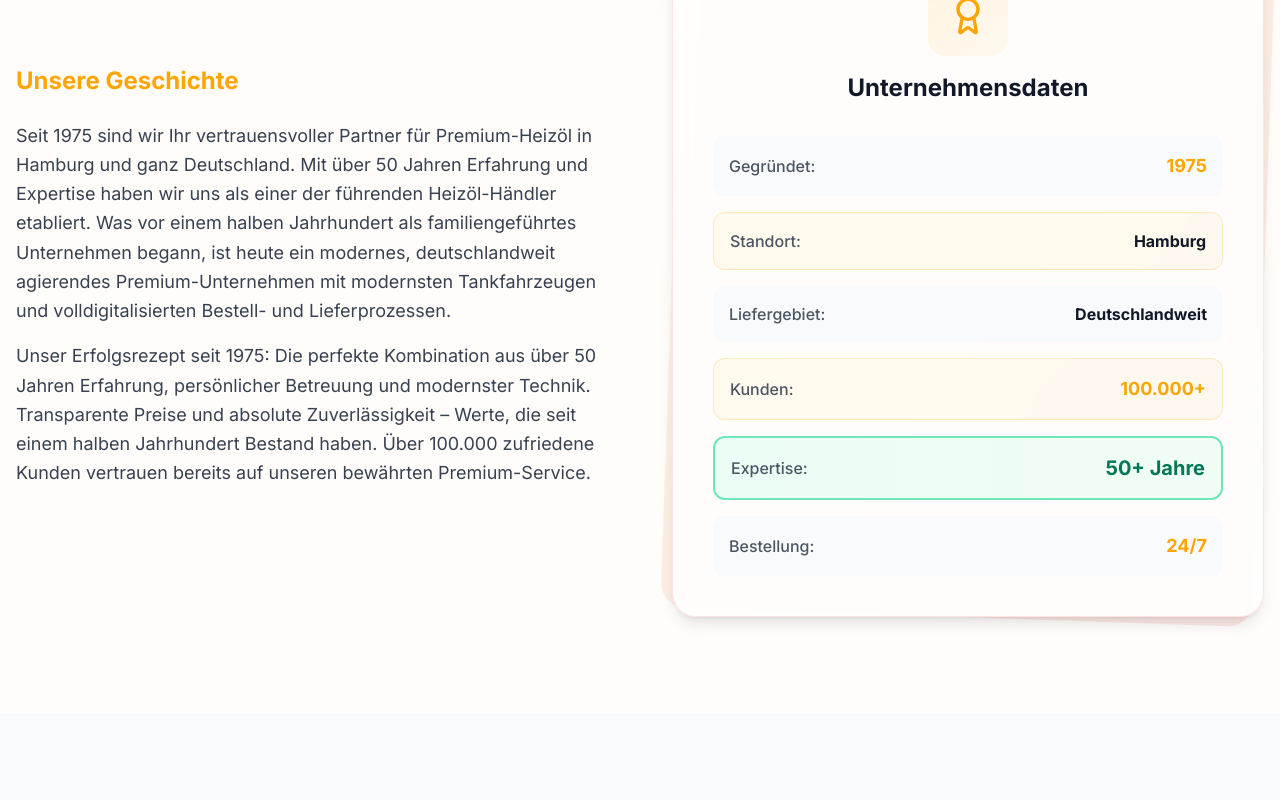
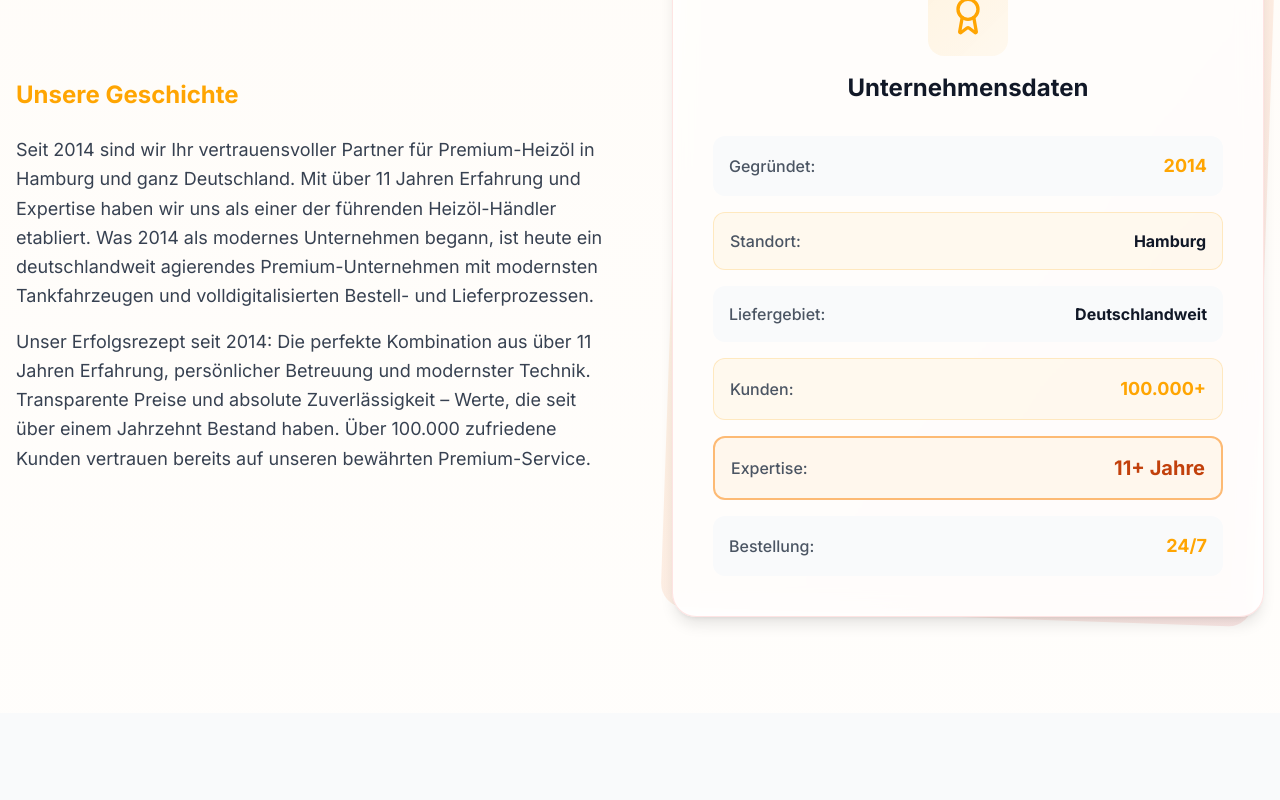
Before and after one commit to dvvvvv411/blueline-heizoel-11104, a React (Vite) app: page /ueber-uns in a window 1280 px wide. Shown: the part 760-1560 px from the top of the page. Built offline with nearby package versions, Linux system fonts and the light colour scheme.

Commit message:
Refactor: Update company founding year
Update company founding year from 1975 to 2014 across the codebase. This includes adjusting experience years and related text to reflect the new founding date. Also, corrected remaining green color references to orange in `src/pages/UeberUns.tsx`.

```diff
--- a/src/components/CompanySection.tsx
+++ b/src/components/CompanySection.tsx
@@ -87,8 +87,8 @@ const CompanySection = () => {
 
             <div className="space-y-6 text-lg text-gray-600 leading-relaxed mb-12">
               <p>
-                Seit 1975 Ihr verlässlicher Partner für Premium-Heizöl aus Hamburg.
-                Mit über 50 Jahren Erfahrung und Expertise beliefern wir Privat- und
+                Seit 2014 Ihr verlässlicher Partner für Premium-Heizöl aus Hamburg.
+                Mit über 11 Jahren Erfahrung und Expertise beliefern wir Privat- und
                 Geschäftskunden bundesweit mit erstklassigem Heizöl zu unschlagbaren Konditionen.
               </p>
 
@@ -98,9 +98,9 @@ const CompanySection = () => {
               </p>
 
               <p>
-                Unser Versprechen seit 1975: Transparente Preise, bewährter Premium-Service
+                Unser Versprechen seit 2014: Transparente Preise, bewährter Premium-Service
                 und kostenlose Lieferung ab 2.000 Litern deutschlandweit.
-                50 Jahre Erfahrung, über 100.000 zufriedene Kunden in ganz Deutschland –
+                11 Jahre Erfahrung, über 100.000 zufriedene Kunden in ganz Deutschland –
                 das ist die LM-Heizöl Garantie.
               </p>
             </div>
--- a/src/components/HeroSection.tsx
+++ b/src/components/HeroSection.tsx
@@ -76,7 +76,7 @@ const HeroSection = () => {
             <div className="flex flex-wrap gap-3">
               <div className="inline-flex items-center gap-2 bg-white/80 backdrop-blur-sm border border-gray-200 rounded-full px-4 py-2 shadow-sm">
                 <Award className="w-4 h-4 text-orange-600" />
-                <span className="text-sm font-medium text-gray-700">Seit 1975 – 50 Jahre Expertise</span>
+                <span className="text-sm font-medium text-gray-700">Seit 2014 – 11 Jahre Expertise</span>
               </div>
               <div className="inline-flex items-center gap-2 bg-white/80 backdrop-blur-sm border border-gray-200 rounded-full px-4 py-2 shadow-sm">
                 <div className="flex">
@@ -145,9 +145,9 @@ const HeroSection = () => {
             {/* CTA Section */}
             <div className="space-y-4">
               <p className="text-xl text-gray-700 leading-relaxed">
-                Seit 1975 liefern wir als traditionsreicher Heizöl-Händler aus Hamburg Premium-Qualität
+                Seit 2014 liefern wir als moderner Heizöl-Händler aus Hamburg Premium-Qualität
                 zu<span className="font-semibold text-orange-600"> bis zu 30% günstigeren Preisen</span> als lokale Anbieter – deutschlandweit.
-                50 Jahre Erfahrung garantieren höchste Qualität und Zuverlässigkeit.
+                11 Jahre Erfahrung garantieren höchste Qualität und Zuverlässigkeit.
               </p>
               <div className="flex items-center gap-2 text-sm text-gray-600">
                 <div className="w-2 h-2 bg-orange-500 rounded-full animate-pulse"></div>
--- a/src/components/TrustSection.tsx
+++ b/src/components/TrustSection.tsx
@@ -39,9 +39,9 @@ const TrustSection = () => {
     },
     {
       icon: Award,
-      value: "50+",
+      value: "11+",
       label: "Jahre Expertise",
-      sublabel: "seit 1975",
+      sublabel: "seit 2014",
       color: "from-orange-400 to-orange-500"
     },
     {
--- a/src/components/USPSection.tsx
+++ b/src/components/USPSection.tsx
@@ -48,7 +48,7 @@ const USPSection = () => {
             Warum <span className="gradient-text">LM-Heizöl</span>?
           </h2>
           <p className="text-xl text-gray-600 max-w-3xl mx-auto leading-relaxed">
-            Seit 1975 – Ihr Partner für Premium Heizöl aus Hamburg. 50 Jahre Erfahrung, auf die Sie sich verlassen können.
+            Seit 2014 – Ihr Partner für Premium Heizöl aus Hamburg. 11 Jahre Erfahrung, auf die Sie sich verlassen können.
           </p>
         </div>
 
--- a/src/data/companyInfo.ts
+++ b/src/data/companyInfo.ts
@@ -19,8 +19,8 @@ export const companyInfo = {
   ceo: "",
 
   // Business Information
-  foundingYear: "1975",
-  yearsOfExperience: "50+",
+  foundingYear: "2014",
+  yearsOfExperience: "11+",
 
   // Assets
   logo: "/lovable-uploads/treffer-logo.png",
--- a/src/data/structuredData.ts
+++ b/src/data/structuredData.ts
@@ -19,7 +19,7 @@ export const companyStructuredData = {
     "postalCode": "20354",
     "addressCountry": "DE"
   },
-  "foundingDate": "1975",
+  "foundingDate": "2014",
   "numberOfEmployees": "10-50",
   "description": "Premium Heizöl ab 70 Cent pro Liter mit kostenloser Lieferung ab 2.000L deutschlandweit.",
   "areaServed": {
--- a/src/pages/UeberUns.tsx
+++ b/src/pages/UeberUns.tsx
@@ -54,17 +54,16 @@ const UeberUns = () => {
                 <h3 className="text-2xl font-bold mb-6 text-primary">Unsere Geschichte</h3>
                 <div className="space-y-4">
                   <p className="text-gray-700 leading-relaxed text-lg">
-                    Seit 1975 sind wir Ihr vertrauensvoller Partner für Premium-Heizöl in Hamburg
-                    und ganz Deutschland. Mit über 50 Jahren Erfahrung und Expertise haben wir uns
-                    als einer der führenden Heizöl-Händler etabliert. Was vor einem halben Jahrhundert
-                    als familiengeführtes Unternehmen begann, ist heute ein modernes, deutschlandweit
-                    agierendes Premium-Unternehmen mit modernsten Tankfahrzeugen und volldigitalisierten
-                    Bestell- und Lieferprozessen.
+                    Seit 2014 sind wir Ihr vertrauensvoller Partner für Premium-Heizöl in Hamburg
+                    und ganz Deutschland. Mit über 11 Jahren Erfahrung und Expertise haben wir uns
+                    als einer der führenden Heizöl-Händler etabliert. Was 2014 als modernes Unternehmen
+                    begann, ist heute ein deutschlandweit agierendes Premium-Unternehmen mit modernsten
+                    Tankfahrzeugen und volldigitalisierten Bestell- und Lieferprozessen.
                   </p>
                   <p className="text-gray-700 leading-relaxed text-lg">
-                    Unser Erfolgsrezept seit 1975: Die perfekte Kombination aus über 50 Jahren
+                    Unser Erfolgsrezept seit 2014: Die perfekte Kombination aus über 11 Jahren
                     Erfahrung, persönlicher Betreuung und modernster Technik. Transparente Preise
-                    und absolute Zuverlässigkeit – Werte, die seit einem halben Jahrhundert Bestand haben.
+                    und absolute Zuverlässigkeit – Werte, die seit über einem Jahrzehnt Bestand haben.
                     Über 100.000 zufriedene Kunden vertrauen bereits auf unseren bewährten Premium-Service.
                   </p>
                 </div>
@@ -84,7 +83,7 @@ const UeberUns = () => {
                 <div className="space-y-4">
                   <div className="flex justify-between items-center p-4 bg-gray-50 rounded-xl">
                     <span className="text-gray-600 font-medium">Gegründet:</span>
-                    <span className="font-bold text-primary text-lg">1975</span>
+                    <span className="font-bold text-primary text-lg">2014</span>
                   </div>
                   <div className="flex justify-between items-center p-4 bg-primary/5 rounded-xl border border-primary/20">
                     <span className="text-gray-600 font-medium">Standort:</span>
@@ -98,9 +97,9 @@ const UeberUns = () => {
                     <span className="text-gray-600 font-medium">Kunden:</span>
                     <span className="font-bold text-primary text-lg">100.000+</span>
                   </div>
-                  <div className="flex justify-between items-center p-4 bg-gradient-to-r from-emerald-50 to-green-50 rounded-xl border-2 border-emerald-300">
+                  <div className="flex justify-between items-center p-4 bg-gradient-to-r from-orange-50 to-orange-50 rounded-xl border-2 border-orange-300">
                     <span className="text-gray-600 font-medium">Expertise:</span>
-                    <span className="font-bold text-emerald-700 text-xl">50+ Jahre</span>
+                    <span className="font-bold text-orange-700 text-xl">11+ Jahre</span>
                   </div>
                   <div className="flex justify-between items-center p-4 bg-gray-50 rounded-xl">
                     <span className="text-gray-600 font-medium">Bestellung:</span>
@@ -324,7 +323,7 @@ const UeberUns = () => {
                     <p className="text-gray-700"><strong className="text-primary">USt-ID:</strong> DE427997071</p>
                   </div>
                   <div className="p-3 bg-white/60 rounded-xl border border-white/40">
-                    <p className="text-gray-700"><strong className="text-primary">Gründung:</strong> 1975</p>
+                    <p className="text-gray-700"><strong className="text-primary">Gründung:</strong> 2014</p>
                   </div>
 
                   <div className="mt-6 p-4 bg-gray-50/80 rounded-xl border border-gray-200/50">
```
